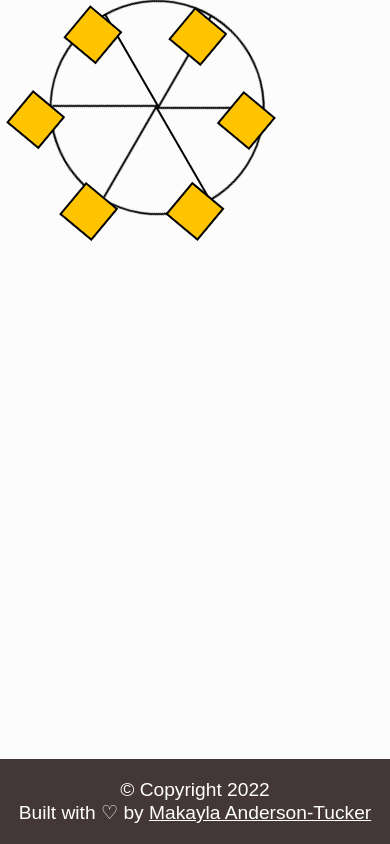
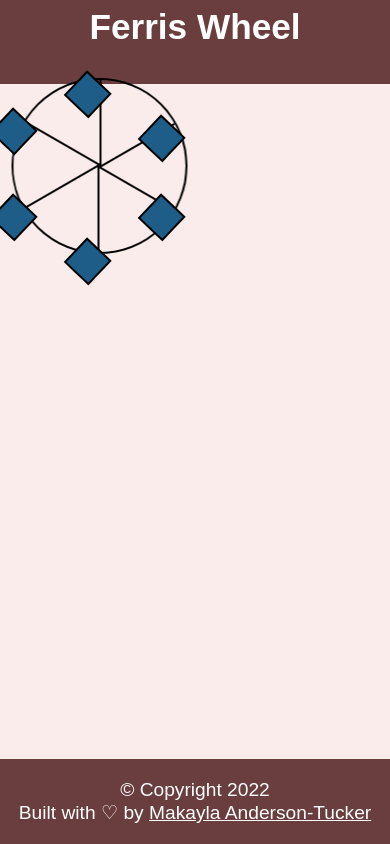
Before and after one commit to makaylacodes/ferris-wheel-css, a plain HTML site: page index.html in a window 390 px wide. Drawn offline with Linux system fonts and the light colour scheme.

Commit message:
I have styled the wheel and have made it responsive.

```diff
--- a/index.html
+++ b/index.html
@@ -11,6 +11,7 @@
         </title>
     </head>
     <body>
+        <h1>Ferris Wheel</h1>
       <div class="wheel">
         <span class="line"></span>
         <span class="line"></span>
--- a/styles.css
+++ b/styles.css
@@ -2,29 +2,44 @@
     margin: 0;
     padding: 0;
     box-sizing: border-box;
+
 }
 
 body{
-    background: #fcfcfc;
+    background: #fbecec;
     font-family: sans-serif;
 }
 
+h1{
+    text-align: center;
+    font-size:220%;
+    font-weight: bolders;
+    position: absolute;
+    background: rgb(106, 62, 62);
+    height: 10vh;
+    width: 100vw;
+    padding-top: 1.7%;
+    padding-bottom: 3.7%;
+    color: #fff;
+}
 .wheel{
+    align-items: center;
+    position: absolute;
     border: 2px solid black;
     border-radius:50%;
-    margin-left:50px;
-    position: absolute;
-    height: 55vw;
-    width: 55vw;
-    max-height: 500px;
-    max-width: 500px;
+    margin-left: 40%;
+    margin-top: 13%;
+    height: 45vw;
+    width:45vw;
+    max-height: 400px;
+    max-width: 400px;
 
     /*animation-name is used to link a @keyframes rule to a CSS selector.
     Value of this property should match the name of the @keyframes rule*/
     animation-name: wheel;
 
     /*animation-duration is used to set the animation time */
-    animation-duration: 30s;
+    animation-duration: 20s;
 
     /*animation-iteration-count sets the number of animation repeats.
     Can be set to a specific number or never stop*/
@@ -67,7 +82,7 @@ element around its transform-origin point by 60deg clockwise*/
 }
 
 .cabin{
-    background-color: red;
+    background-color: rgb(162, 52, 52);
     width: 20%;
     height: 20%;
     position: absolute;
@@ -82,7 +97,7 @@ element around its transform-origin point by 60deg clockwise*/
 
     /*ease-in-out tells the animation to start and end at a slow pace, but move
     faster in middle of cycle. Makes cabins look like they are swinging */
-    animation: cabins 30s ease-in-out infinite;
+    animation: cabins 20s ease-in-out infinite;
 
 }
 
@@ -136,13 +151,13 @@ create selectors for specific points in the animation sequence*/
     transform: rotate(0deg);
 }
 25%{
-    background-color:yellow;
+    background-color:rgb(31, 93, 137);
 }
 50%{
-    background-color:purple;
+    background-color:rgb(213, 133, 211);
 }
 75%{
-    background-color: yellow;
+    background-color: rgb(136, 8, 183);
 }
 100% {
     transform: rotate(-360deg);
@@ -159,7 +174,7 @@ create selectors for specific points in the animation sequence*/
     bottom: 0;
     left: 0;
     right: 0;
-    background: rgb(67, 55, 55);
+    background: rgb(106, 62, 62);
     height: auto;
     width: 100vw;
     padding-top: 20px;
@@ -170,3 +185,19 @@ create selectors for specific points in the animation sequence*/
  a{
     color:#fff;
   }
+
+
+
+  @media  (max-width:500px) {
+    .wheel{
+        margin-left: 30%;
+        margin-top: 30%;
+    }
+  }
+
+  @media  (max-width:1080px) {
+    .wheel{
+        margin-left: 3%;
+        margin-top: 20%;
+    }
+  }
```
